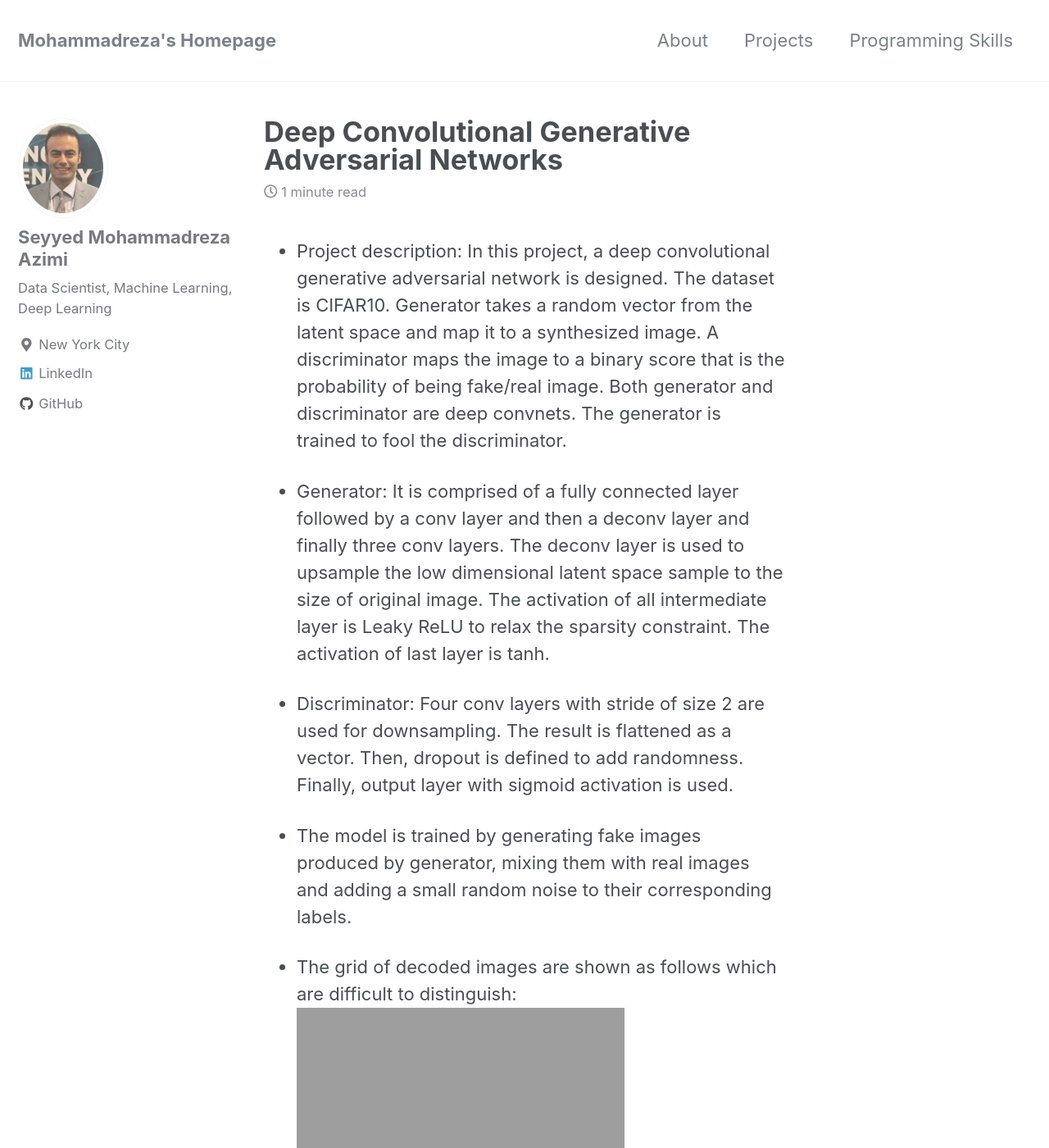
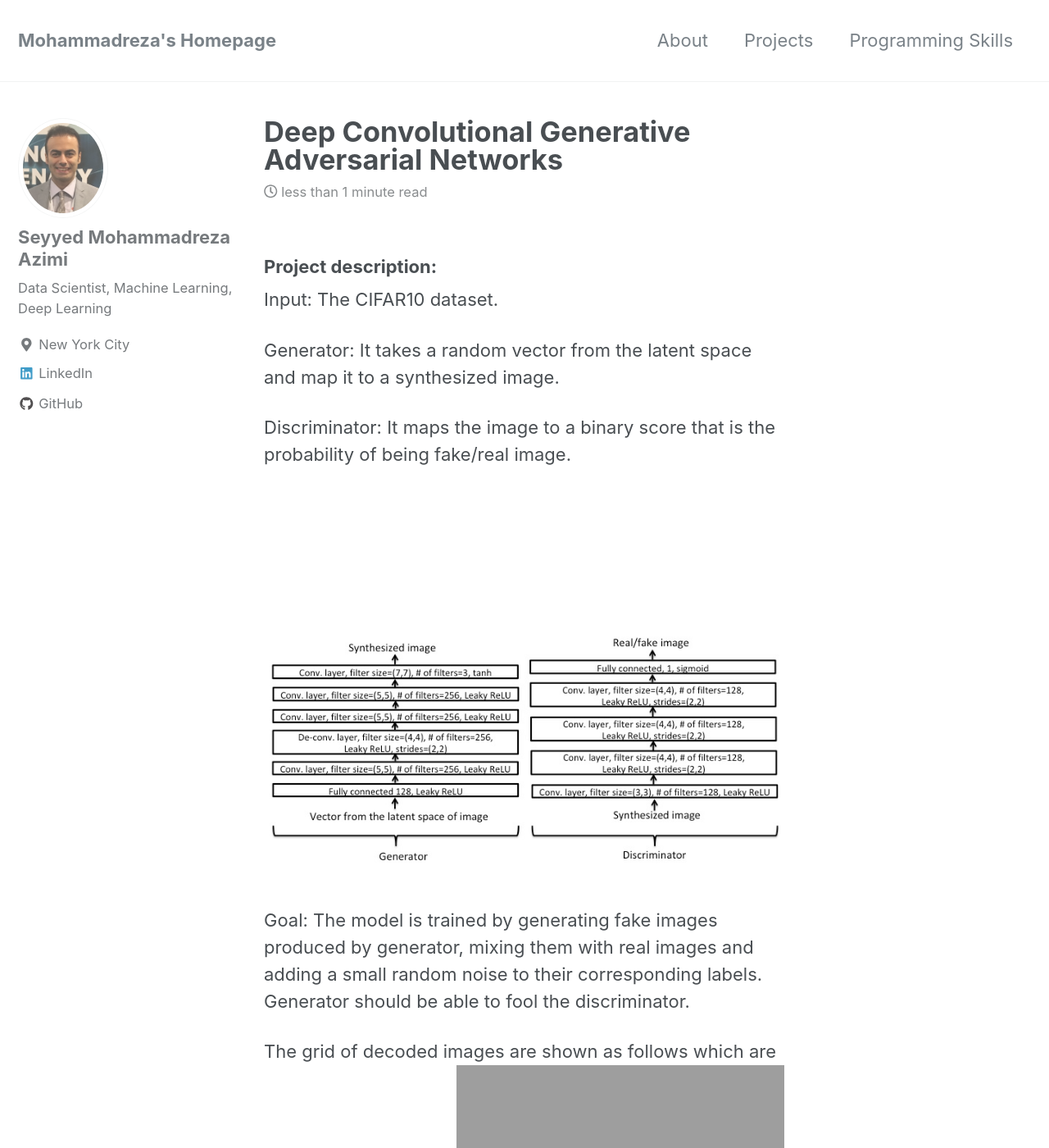
Before and after one commit to MohammadrezaAzimi/MohammadrezaAzimi.github.io, a Jekyll site: the page built from _posts/2018-04-11-GAN.md, in a window 1280 px wide and 1400 px high. Shown: the whole window at 82% size. Built offline with Jekyll 4.4.1, drawn with Linux system fonts in a browser that asks for light colours; nearby versions of some CDN libraries; some of the changed text lies outside the part shown.

Commit message:
new git hub

```diff
--- a/_posts/2018-04-11-GAN.md
+++ b/_posts/2018-04-11-GAN.md
@@ -5,18 +5,20 @@ tags: [Computer vision]
 excerpt: "Computer Vision"
 mathjax: "true"
 ---
-* Project description:
-In this project, a deep convolutional generative adversarial network is designed. The dataset is CIFAR10. Generator takes a random vector from the latent space and map it to a synthesized image. A discriminator maps the image to a binary score that is the probability of being fake/real image. Both generator and discriminator are deep convnets. The generator is trained to fool the discriminator.
+### Project description:
+Input: The CIFAR10 dataset.
 
-* Generator: It is comprised of a fully connected layer followed by a conv layer and then a deconv layer and finally three conv layers. The deconv layer is used to upsample the low dimensional latent space sample to the size of original image. The activation of all intermediate layer is Leaky ReLU to relax the sparsity constraint. The activation of last layer is tanh.
+Generator: It takes a random vector from the latent space and map it to a synthesized image.
 
-* Discriminator: Four conv layers with stride of size 2 are used for downsampling. The result is flattened as a vector. Then, dropout is defined to add randomness. Finally, output layer with sigmoid activation is used.
+Discriminator: It maps the image to a binary score that is the probability of being fake/real image.
 
-* The model is trained by generating fake images produced by generator, mixing them with real images and adding a small random noise to their corresponding labels.
+<img src="{{ site.url }}{{ site.baseurl }}/images/GAN/Slide1.jpg" alt="ooo">
 
-* The grid of decoded images are shown as follows which are difficult to distinguish:
+Goal: The model is trained by generating fake images produced by generator, mixing them with real images and adding a small random noise to their corresponding labels. Generator should be able to fool the discriminator.
+
+The grid of decoded images are shown as follows which are difficult to distinguish:
 <img src="{{ site.url }}{{ site.baseurl }}/images/GAN/frog.png" alt="ooo">
 
 
 
-The source code of this project is available in my [Github page](https://github.com/MohammadrezaAzimi/GAN/blob/master/GAN.ipynb). Interested reader is referred to the book *Deep Learning with Python* by Francois Chollet.
+The source code of this project is available in my [Github page](https://github.com/MohammadrezaAzimi/GAN/blob/master/GAN.ipynb).
```
Also changed, not shown: _posts/2018-04-11-VAE.md (+1 -1 lines), images/GAN/Slide1.jpg (added), 2 other files.
